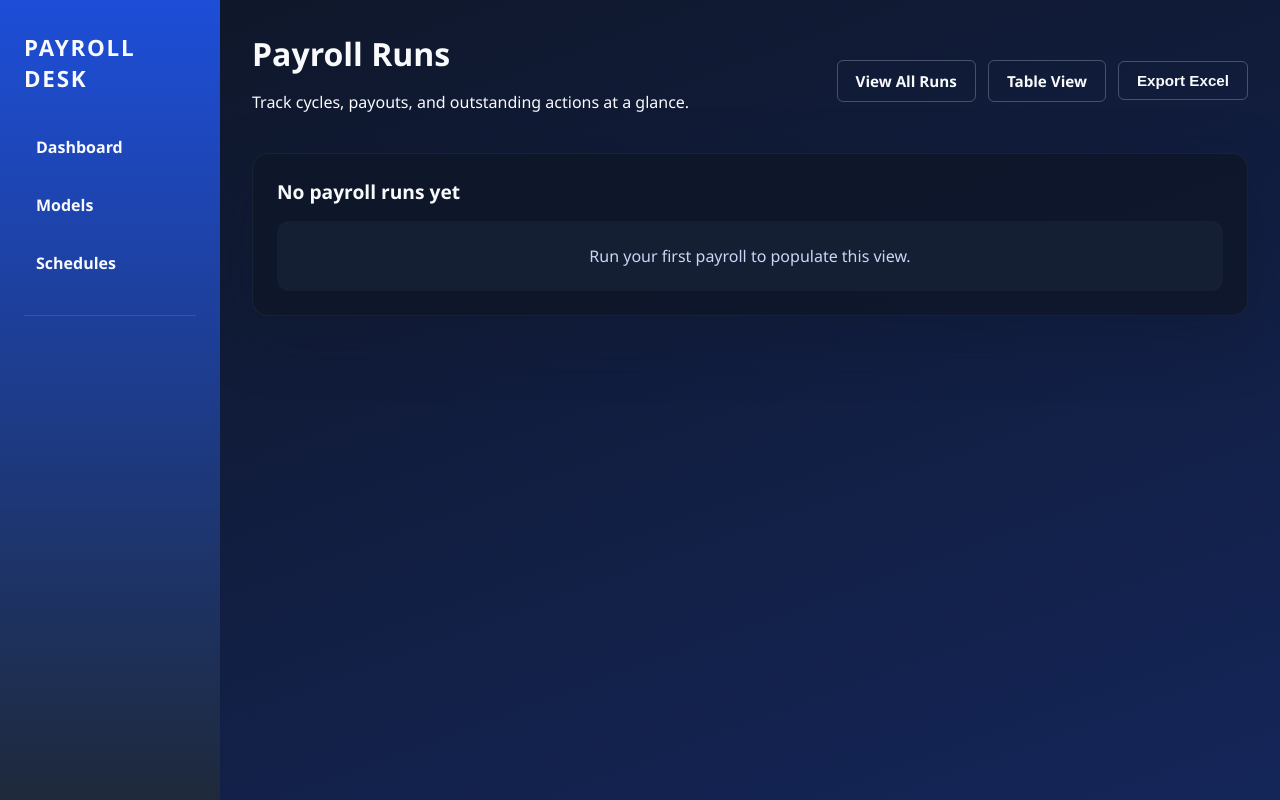
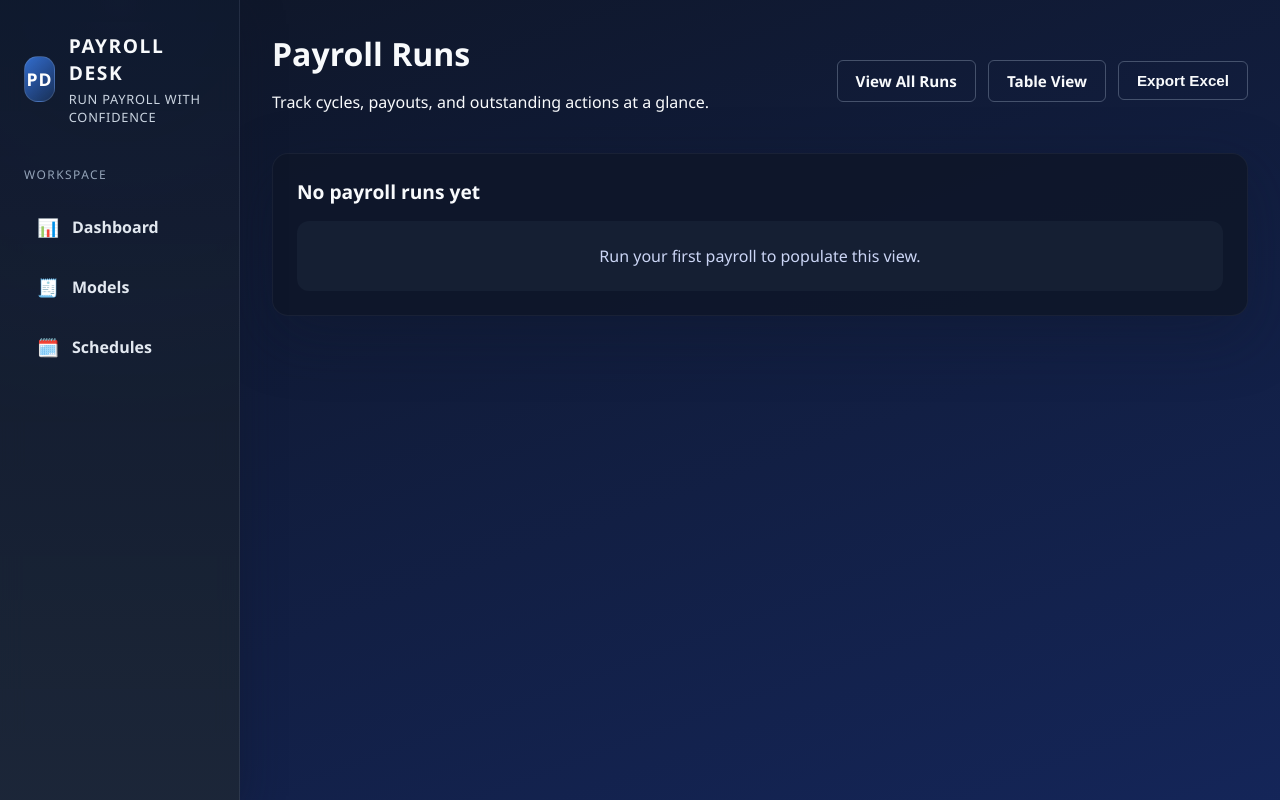
Before and after one commit to Axidify/PayrollSystem, a FastAPI app: template app/templates/schedules/list.html in a window 1280 px wide. Run offline with FastAPI, Linux system fonts and the light colour scheme; the template is opened without the code that fills it: most values are stand-ins (such as "Sample title", 1, 10 or a date in 2020).

Commit message:
ui: polish sidebar and model/profile layout; color-coded schedule actions

```diff
--- a/app/static/css/styles.css
+++ b/app/static/css/styles.css
@@ -40,18 +40,22 @@ section {
 }
 
 .sidebar {
-    background: linear-gradient(180deg, #1d4ed8, #1e293b);
+    background: linear-gradient(180deg, rgba(15, 23, 42, 0.92), rgba(30, 41, 59, 0.85)),
+        radial-gradient(circle at top, rgba(59, 130, 246, 0.35), transparent 55%);
     padding: 32px 24px;
     display: flex;
     flex-direction: column;
-    gap: 32px;
+    gap: 28px;
     position: fixed;
     top: 0;
     left: 0;
-    width: 220px;
+    width: 240px;
     height: 100vh;
     overflow-y: auto;
     z-index: 100;
+    border-right: 1px solid rgba(148, 163, 184, 0.15);
+    box-shadow: 0 10px 40px rgba(15, 23, 42, 0.45);
+    backdrop-filter: blur(12px);
 }
 
 @media (max-width: 768px) {
@@ -71,33 +75,160 @@ section {
 }
 
 
-.brand {
-    font-size: 1.4rem;
+.sidebar__brand {
+    display: flex;
+    align-items: center;
+    gap: 14px;
+}
+
+.sidebar__logo {
+    width: 46px;
+    height: 46px;
+    border-radius: 14px;
+    background: linear-gradient(135deg, rgba(59, 130, 246, 0.8), rgba(59, 130, 246, 0.2));
+    display: flex;
+    align-items: center;
+    justify-content: center;
+    font-weight: 700;
+    letter-spacing: 0.05em;
+    font-size: 1.1rem;
+    color: #ffffff;
+    border: 1px solid rgba(148, 163, 184, 0.25);
+}
+
+.sidebar__brand-text {
+    display: flex;
+    flex-direction: column;
+    gap: 4px;
+}
+
+.sidebar__title {
+    font-size: 1.2rem;
     font-weight: 700;
     letter-spacing: 0.08em;
+    text-transform: uppercase;
+}
+
+.sidebar__tagline {
+    font-size: 0.8rem;
+    color: #cbd5e1;
+    letter-spacing: 0.06em;
+    text-transform: uppercase;
+}
+
+.sidebar__section-label {
+    font-size: 0.75rem;
+    text-transform: uppercase;
+    letter-spacing: 0.12em;
+    color: #94a3b8;
+    margin: 12px 0 6px;
 }
 
 .nav-links {
     display: flex;
     flex-direction: column;
     gap: 16px;
+    flex: 1;
 }
 
 .nav-link {
     text-decoration: none;
     font-weight: 600;
     padding: 10px 12px;
-    border-radius: 6px;
-    transition: background 0.2s ease;
+    border-radius: 10px;
+    transition: background 0.2s ease, transform 0.15s ease, color 0.2s ease;
+    display: flex;
+    align-items: center;
+    gap: 12px;
+    color: #e2e8f0;
+    position: relative;
 }
 
 .nav-link.active,
 .nav-link:hover {
-    background-color: rgba(15, 23, 42, 0.25);
+    background: linear-gradient(135deg, rgba(37, 99, 235, 0.35), rgba(59, 130, 246, 0.15));
+    color: #f8fafc;
+    transform: translateX(4px);
+}
+
+.nav-link__icon {
+    font-size: 1.1rem;
+    display: inline-flex;
+    width: 24px;
+    justify-content: center;
+}
+
+.nav-link__text {
+    flex: 1;
+}
+
+.sidebar__footer {
+    margin-top: auto;
+    padding-top: 20px;
+    border-top: 1px solid rgba(148, 163, 184, 0.12);
+    display: flex;
+    flex-direction: column;
+    gap: 14px;
+}
+
+.sidebar__user {
+    display: flex;
+    align-items: center;
+    gap: 12px;
+}
+
+.sidebar__avatar {
+    width: 42px;
+    height: 42px;
+    border-radius: 12px;
+    background: linear-gradient(145deg, rgba(59, 130, 246, 0.65), rgba(37, 99, 235, 0.85));
+    display: flex;
+    align-items: center;
+    justify-content: center;
+    font-weight: 700;
+    font-size: 1rem;
+    letter-spacing: 0.05em;
+    border: 1px solid rgba(148, 163, 184, 0.2);
+}
+
+.sidebar__user-details {
+    display: flex;
+    flex-direction: column;
+    gap: 2px;
+}
+
+.sidebar__user-name {
+    font-weight: 600;
+    font-size: 0.95rem;
+}
+
+.sidebar__user-role {
+    font-size: 0.8rem;
+    color: #94a3b8;
+    letter-spacing: 0.04em;
+    text-transform: uppercase;
+}
+
+.sidebar__logout {
+    display: inline-flex;
+    align-items: center;
+    gap: 10px;
+    color: #fda4af;
+    font-weight: 600;
+    text-decoration: none;
+    padding: 10px 12px;
+    border-radius: 10px;
+    transition: background 0.2s ease, transform 0.15s ease;
+}
+
+.sidebar__logout:hover,
+.sidebar__logout:focus-visible {
+    background: rgba(248, 113, 113, 0.18);
+    transform: translateX(4px);
 }
 
 .content {
-    margin-left: 220px;
+    margin-left: 240px;
     padding: 32px;
     min-height: 100vh;
     background: linear-gradient(160deg, rgba(15, 23, 42, 0.8), rgba(30, 64, 175, 0.35));
--- a/app/templates/admin/users.html
+++ b/app/templates/admin/users.html
@@ -6,7 +6,7 @@
 <style>
     .admin-container {
         max-width: 1000px;
-        margin: 0;
+        margin: 40px auto;
         padding: 0;
     }
     .header-section {
--- a/app/templates/base.html
+++ b/app/templates/base.html
@@ -19,21 +19,57 @@
     <div class="mobile-menu-overlay" id="mobileMenuOverlay"></div>
 
     <aside class="sidebar" id="sidebar">
-        <div class="brand">PAYROLL DESK</div>
+        <div class="sidebar__brand">
+            <div class="sidebar__logo">PD</div>
+            <div class="sidebar__brand-text">
+                <span class="sidebar__title">Payroll Desk</span>
+                <span class="sidebar__tagline">Run payroll with confidence</span>
+            </div>
+        </div>
         <nav class="nav-links">
             {% set path = request.url.path %}
-            <a class="nav-link {% if path == '/' or path.startswith('/dashboard') %}active{% endif %}" href="/dashboard">Dashboard</a>
-            <a class="nav-link {% if path.startswith('/models') %}active{% endif %}" href="/models">Models</a>
-            <a class="nav-link {% if path.startswith('/schedules') %}active{% endif %}" href="/schedules">Schedules</a>
-            <hr style="margin: 15px 0; border: none; border-top: 1px solid #555;">
+            <p class="sidebar__section-label">Workspace</p>
+            <a class="nav-link {% if path == '/' or path.startswith('/dashboard') %}active{% endif %}" href="/dashboard">
+                <span class="nav-link__icon">📊</span>
+                <span class="nav-link__text">Dashboard</span>
+            </a>
+            <a class="nav-link {% if path.startswith('/models') %}active{% endif %}" href="/models">
+                <span class="nav-link__icon">🧾</span>
+                <span class="nav-link__text">Models</span>
+            </a>
+            <a class="nav-link {% if path.startswith('/schedules') %}active{% endif %}" href="/schedules">
+                <span class="nav-link__icon">🗓️</span>
+                <span class="nav-link__text">Schedules</span>
+            </a>
             {% if user %}
-            <a class="nav-link {% if path.startswith('/profile') %}active{% endif %}" href="/profile">👤 Profile</a>
+            <p class="sidebar__section-label">Account</p>
+            <a class="nav-link {% if path.startswith('/profile') %}active{% endif %}" href="/profile">
+                <span class="nav-link__icon">👤</span>
+                <span class="nav-link__text">Profile</span>
+            </a>
             {% if user.is_admin() %}
-            <a class="nav-link {% if path.startswith('/admin') %}active{% endif %}" href="/admin/users">👥 Users (Admin)</a>
+            <a class="nav-link {% if path.startswith('/admin') %}active{% endif %}" href="/admin/users">
+                <span class="nav-link__icon">�️</span>
+                <span class="nav-link__text">User Admin</span>
+            </a>
             {% endif %}
-            <a class="nav-link" href="/logout" style="color: #ff6b6b; margin-top: 15px;">🚪 Logout</a>
             {% endif %}
         </nav>
+        {% if user %}
+        <div class="sidebar__footer">
+            <div class="sidebar__user">
+                <div class="sidebar__avatar">{{ user.username[:2]|upper }}</div>
+                <div class="sidebar__user-details">
+                    <span class="sidebar__user-name">{{ user.username }}</span>
+                    <span class="sidebar__user-role">{{ user.role|title }}</span>
+                </div>
+            </div>
+            <a class="sidebar__logout" href="/logout">
+                <span class="nav-link__icon">🚪</span>
+                <span class="nav-link__text">Logout</span>
+            </a>
+        </div>
+        {% endif %}
     </aside>
     <main class="content">
         {% block content %}{% endblock %}
--- a/app/templates/profile/profile.html
+++ b/app/templates/profile/profile.html
@@ -10,6 +10,7 @@
         background: rgba(30, 41, 59, 0.5);
         border-radius: 10px;
         box-shadow: 0 4px 6px rgba(0,0,0,0.3);
+        margin: 40px auto;
     }
     h1 {
         color: #f8fafc;
--- a/app/templates/schedules/list.html
+++ b/app/templates/schedules/list.html
@@ -39,10 +39,10 @@
         {% endif %}
     </div>
     <div class="run-card__actions">
-        <a class="link-button" href="/schedules/{{ run.id }}">Open</a>
+        <a class="run-card__action-button run-card__action-button--open" href="/schedules/{{ run.id }}">Open</a>
         {% if allow_delete and user_role == 'admin' %}
         <form method="post" action="/schedules/{{ run.id }}/delete" onsubmit="return confirm('Delete this payroll run?');">
-            <button class="link-button danger" type="submit">Delete</button>
+            <button class="run-card__action-button run-card__action-button--delete" type="submit">Delete</button>
         </form>
         {% endif %}
     </div>
```
Also changed, not shown: other parts of app/static/css/styles.css (+53 -0 lines), app/templates/models/view.html (+7 -10 lines).
